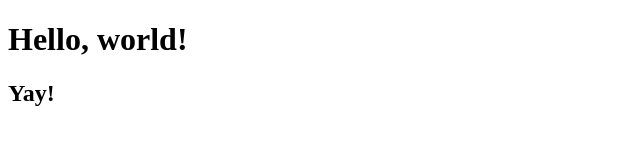
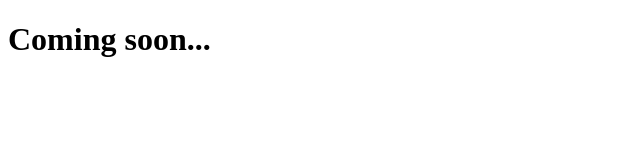
Before and after one commit to d33pgill/d33pgill, a plain HTML site: page index.html in a window 1280 px wide. Shown: the whole page, without its empty margins (0-640 px from the left). Drawn offline with Linux system fonts and the light colour scheme.

Commit message:
coming soon message

```diff
--- a/index.html
+++ b/index.html
@@ -6,7 +6,6 @@
     <title>Home</title>
   </head>
   <body>
-    <h1>Hello, world!</h1>
-    <h2>Yay!</h2>
+    <h1>Coming soon...</h1>
   </body>
 </html>
```
